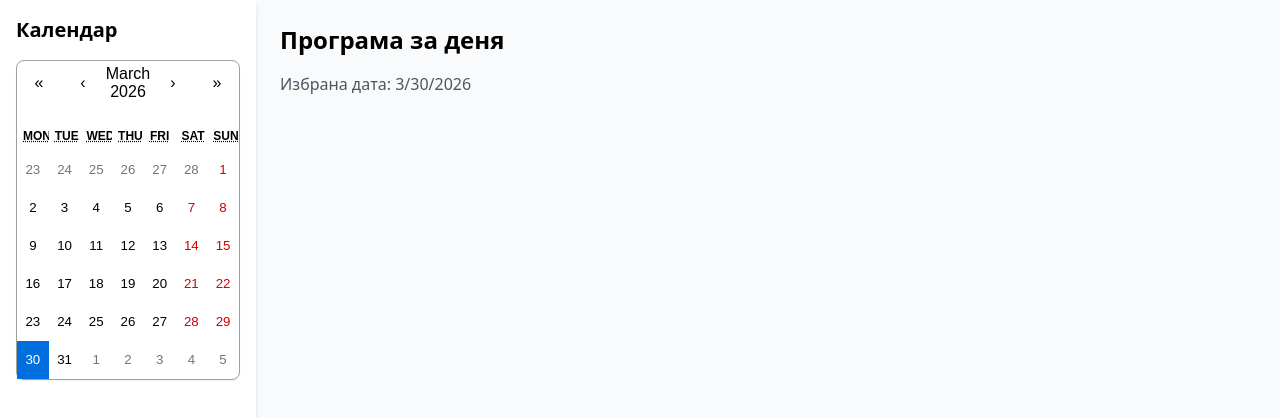
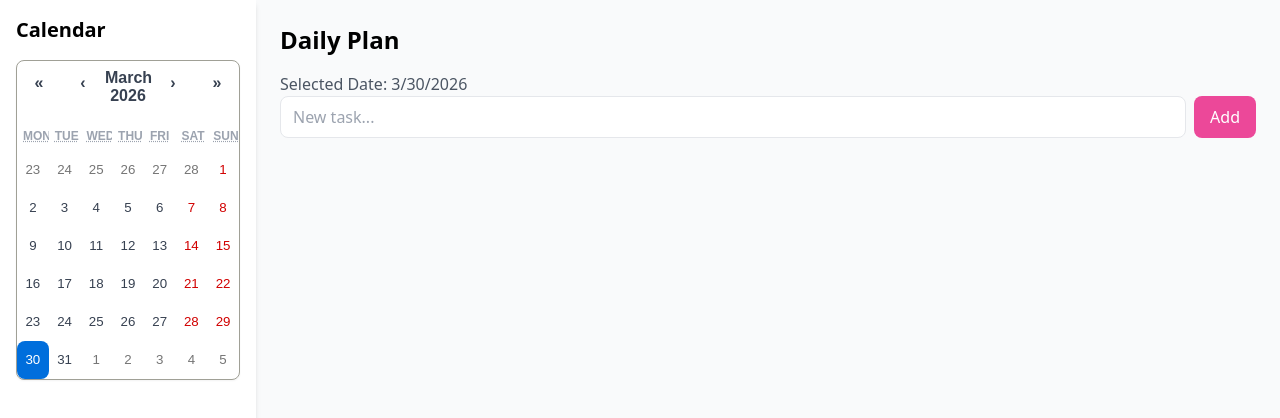
Before and after one commit to pkindalov/Studyflow, a React (Vite) app: page / in a window 1280 px wide. Shown: the top 418 px of the page. Built offline with nearby package versions, Linux system fonts and the light colour scheme.

Commit message:
Stylezed a little the calendar adding new stylesheet for it. Added base version of adding tasks.. work still in progress...

```diff
--- a/src/App.jsx
+++ b/src/App.jsx
@@ -1,15 +1,26 @@
+import "./calendar.css";
 import { useState } from "react";
 import Calendar from "react-calendar";
 import "react-calendar/dist/Calendar.css";
 
 function App() {
   const [selectedDate, setSelectedDate] = useState(new Date());
+  const [tasks, setTasks] = useState({});
+
+  const addTask = function (text) {
+    const dateKey = selectedDate.toISOString().split("T")[0];
+
+    setTasks((prev) => ({
+      ...prev,
+      [dateKey]: [...(prev[dateKey] || []), text],
+    }));
+  };
 
   return (
     <div className="min-h-screen bg-gray-50 flex">
       {/* Left sidebar */}
       <div className="w-64 bg-white shadow-md p-4">
-        <h2 className="text-xl font-semibold mb-4">Календар</h2>
+        <h2 className="text-xl font-semibold mb-4">Calendar</h2>
 
         <Calendar
           onChange={setSelectedDate}
@@ -20,10 +31,42 @@ function App() {
 
       {/* Right content */}
       <div className="flex-1 p-6">
-        <h1 className="text-2xl font-bold mb-4">Програма за деня</h1>
+        <h1 className="text-2xl font-bold mb-4">Daily Plan</h1>
         <p className="text-gray-600">
-          Избрана дата: {selectedDate.toLocaleDateString()}
+          Selected Date: {selectedDate.toLocaleDateString()}
         </p>
+        <div className="flex gap-2 mb-4">
+          <input
+            type="text"
+            id="taskInput"
+            placeholder="New task..."
+            className="border rounded-lg px-3 py-2 flex-1"
+          />
+          <button
+            onClick={() => {
+              const input = document.getElementById("taskInput");
+              if (input.value.trim()) {
+                addTask(input.value.trim());
+                input.value = "";
+              }
+            }}
+            className="bg-pink-500 text-white px-4 py-2 rounded-lg hover:bg-pink-600 transition"
+          >
+            Add
+          </button>
+        </div>
+        <ul className="space-y-2">
+          {(tasks[selectedDate.toISOString().split("T")[0]] || []).map(
+            (task, i) => (
+              <li
+                key={i}
+                className="bg-white shadow-sm p-3 rounded-lg border border-gray-100"
+              >
+                {task}
+              </li>
+            ),
+          )}
+        </ul>
       </div>
     </div>
   );
--- /dev/null
+++ b/src/calendar.css
@@ -0,0 +1,31 @@
+/* Remove default borders */
+.react-calendar {
+  border: none;
+  background: transparent;
+  font-family: inherit;
+}
+
+/* Month title */
+.react-calendar__navigation button {
+  @apply text-gray-700 font-semibold py-2 rounded-lg hover:bg-gray-100 transition;
+}
+
+/* Weekday labels */
+.react-calendar__month-view__weekdays {
+  @apply text-gray-400 text-sm;
+}
+
+/* Days */
+.react-calendar__tile {
+  @apply text-gray-700 rounded-lg p-2 hover:bg-gray-100 transition;
+}
+
+/* Selected day */
+.react-calendar__tile--active {
+  @apply bg-pink-500 text-white hover:bg-pink-600;
+}
+
+/* Today */
+.react-calendar__tile--now {
+  @apply bg-pink-100 text-pink-700 font-semibold;
+}
```
